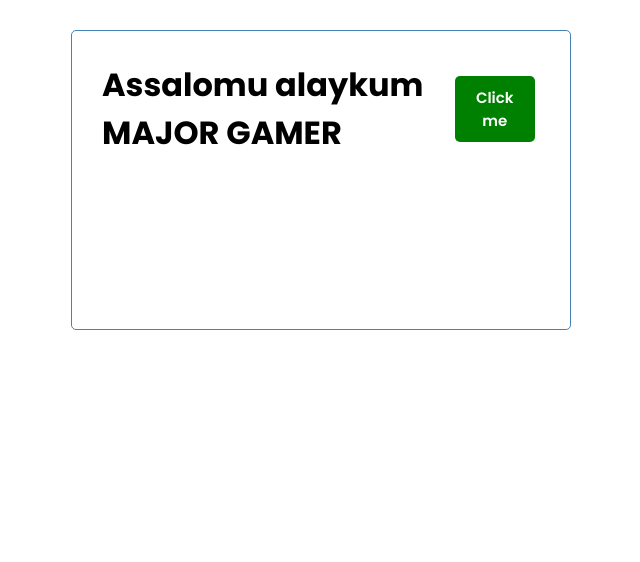
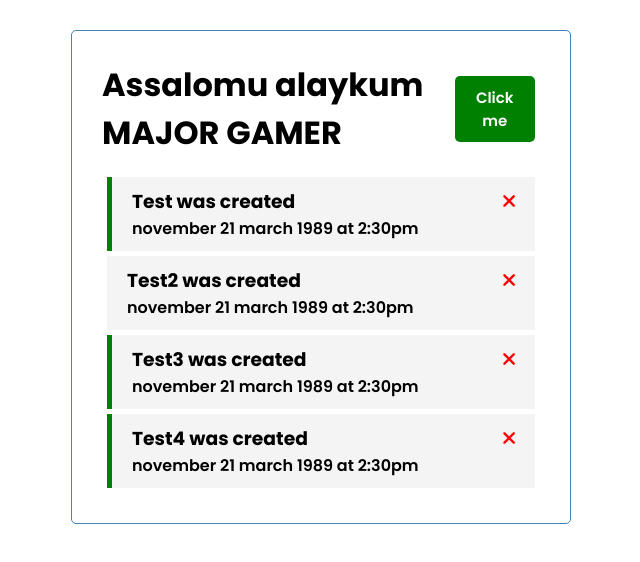
Before and after one commit to majoruzb/vuejs-task-project, a Vue app: page / in a window 1280 px wide. Shown: the top 562 px of the page, without its empty margins (319-959 px from the left). Built offline with nearby package versions, Linux system fonts and the light colour scheme.

Commit message:
added function for delete task

```diff
--- a/public/index.html
+++ b/public/index.html
@@ -5,6 +5,7 @@
     <meta http-equiv="X-UA-Compatible" content="IE=edge">
     <meta name="viewport" content="width=device-width,initial-scale=1.0">
     <link rel="icon" href="<%= BASE_URL %>favicon.ico">
+    <link rel="stylesheet" href="https://cdnjs.cloudflare.com/ajax/libs/font-awesome/6.0.0-beta2/css/all.min.css" integrity="sha512-YWzhKL2whUzgiheMoBFwW8CKV4qpHQAEuvilg9FAn5VJUDwKZZxkJNuGM4XkWuk94WCrrwslk8yWNGmY1EduTA==" crossorigin="anonymous" referrerpolicy="no-referrer" />
     <title><%= htmlWebpackPlugin.options.title %></title>
   </head>
   <body>
--- a/src/App.vue
+++ b/src/App.vue
@@ -1,17 +1,58 @@
 <template>
 <div class="container">
   <Header title="Assalomu alaykum MAJOR GAMER"/>
+  <Tasks @delete-task="deleteTask" :tasks="tasks"/>
 </div>
 
 </template>
 
 <script>
 import Header from './components/Header.vue'
+import Tasks from './components/Tasks.vue'
 
 export default {
   name: 'App',
   components: {
-    Header
+    Header,
+    Tasks
+  },
+  data() {
+    return {
+      tasks: []
+    }
+  },
+  methods: {
+    deleteTask(id){
+      this.tasks = this.tasks.filter((task) => task.id !== id)
+    }
+  },
+  created() {
+    this.tasks = [
+      {
+        id: 1,
+        text: "Test was created",
+        day: "november 21 march 1989 at 2:30pm",
+        reminder: true
+      },
+      {
+        id: 2,
+        text: "Test2 was created",
+        day: "november 21 march 1989 at 2:30pm",
+        reminder: false
+      },
+      {
+        id: 3,
+        text: "Test3 was created",
+        day: "november 21 march 1989 at 2:30pm",
+        reminder: true
+      },
+      {
+        id: 4,
+        text: "Test4 was created",
+        day: "november 21 march 1989 at 2:30pm",
+        reminder: true
+      }
+    ]
   }
 };
 </script>
--- /dev/null
+++ b/src/components/Task.vue
@@ -0,0 +1,44 @@
+<template>
+<div :class="[task.reminder ? 'reminder' : '', 'task']">
+    <h3>
+        {{ task.text}}
+        <i @click="onDelete(task.id)" class="fas fa-times"></i>
+        </h3>
+    <p>{{ task.day }}</p>
+</div>
+
+</template>
+
+<script>
+export default {
+    name: 'Task',
+    props: {
+        task: Object
+    },
+    methods: {
+        onDelete(id) {
+            this.$emit('delete-task', id);
+        }
+    }
+}
+</script>
+
+<style scoped>
+.fas{
+    color: red;
+}
+    .task {
+        background: #f4f4f4;
+        margin: 5px;
+        padding: 10px 20px;
+        cursor: pointer;
+    }
+    .task.reminder {
+        border-left: 5px solid green;
+    }
+    .task h3{
+        display: flex;
+        align-items: center;
+        justify-content: space-between;
+    }
+</style>
--- a/src/components/Tasks.vue
+++ b/src/components/Tasks.vue
@@ -0,0 +1,19 @@
+<template>
+    <div :key="task.id" v-for="task in tasks">
+        <Task @delete-task="$emit('delete-task', task.id)" :task="task"/>
+    </div>
+</template>
+
+<script>
+import Task from './Task.vue'
+export default {
+    name: 'Tasks',
+    props: {
+        tasks: Array
+    },
+    components: {
+        Task
+    },
+    emits: ['delete-task']
+}
+</script>
```
